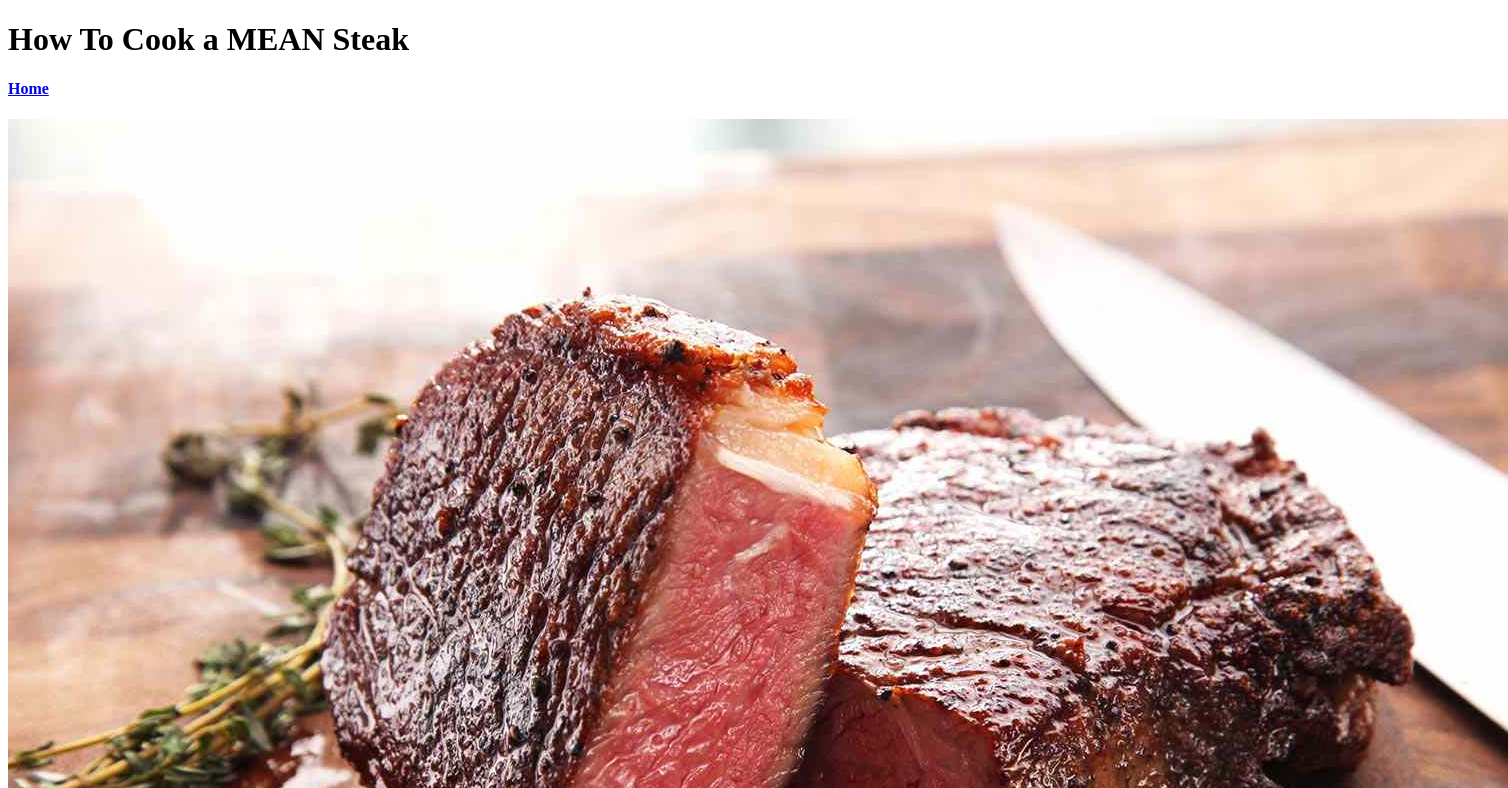
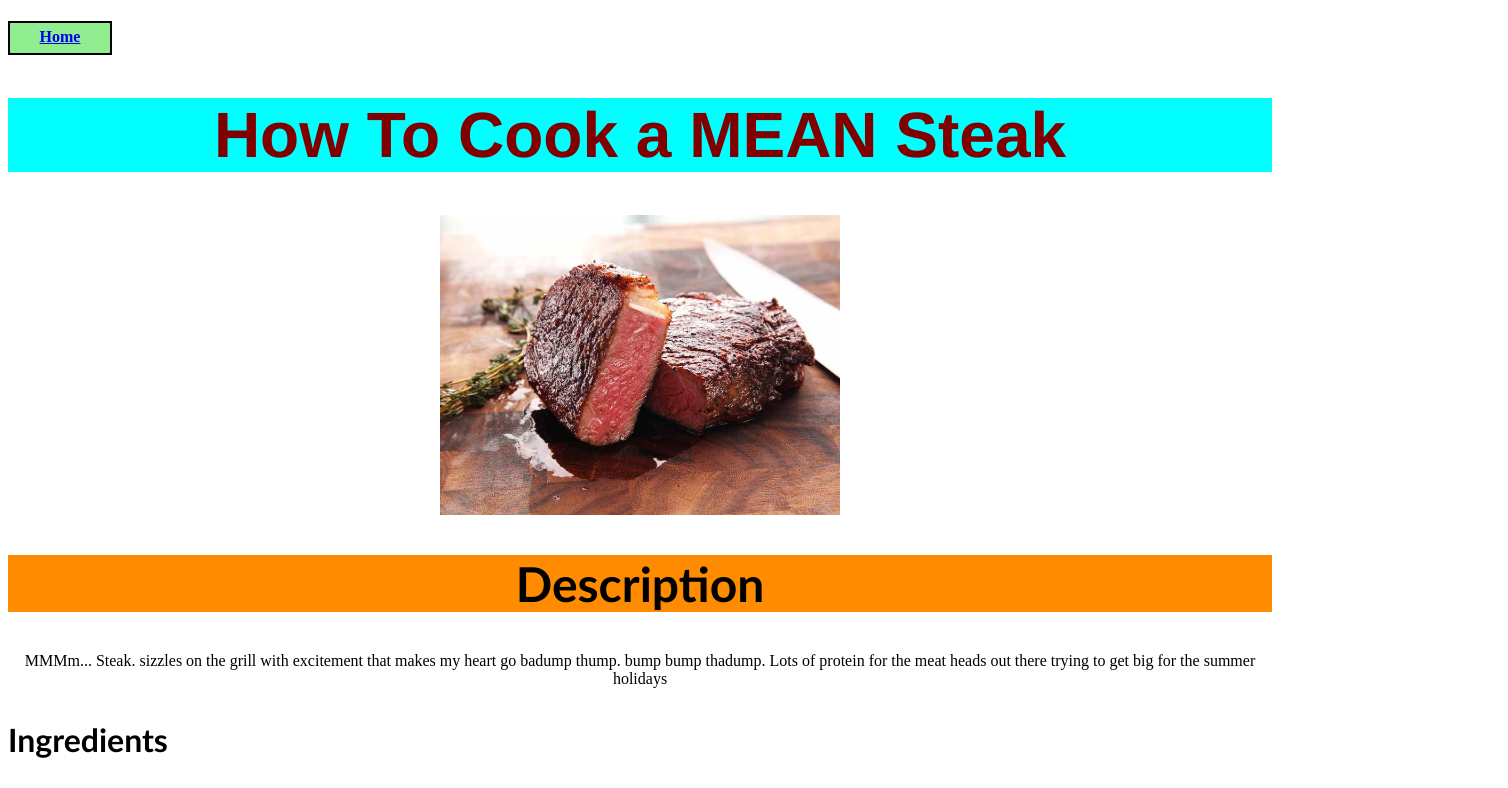
Before and after one commit to austinblackpersonal/odin-recipes, a plain HTML site: page recipes/steak.html in a window 1280 px wide. Shown: the top 788 px of the page, 1508 px wide, since content can reach past the window. Drawn offline with Linux system fonts and the light colour scheme.

Commit message:
add styles to recipes and home page
Used what we learned in the previous lessons to add some styling to the
home page and recipe pages

```diff
--- a/recipes/steak.html
+++ b/recipes/steak.html
@@ -3,12 +3,13 @@
 <head>
     <meta charset="UTF-8">
     <meta name="viewport" content="width=device-width, initial-scale=1.0">
+    <link rel="stylesheet" href="../styles/style.css">
     <title>Steak</title>
 </head>
 <body>
-    <h1>How To Cook a <strong>MEAN</strong> Steak</h1>
-    <h4><a href="../index.html">Home</a></h4>
-    <img src="../images/steak.jpg" alt="steak">
+    <h4 class="home"><a href="../index.html">Home</a></h4>
+    <h1 class="header">How To Cook a <strong>MEAN</strong> Steak</h1>
+    <img class="recipe-image"  src="../images/steak.jpg" alt="steak">
     <h2>Description</h2>
     <p>MMMm... Steak. sizzles on the grill with excitement that makes my heart go badump thump. bump bump thadump. Lots of protein for the meat heads out there trying to get big for the summer holidays</p>
 
--- /dev/null
+++ b/styles/style.css
@@ -0,0 +1,48 @@
+.header {
+    text-align: center;
+    font-family: 'Franklin Gothic Medium', 'Arial Narrow', Arial, sans-serif;
+    font-size: 4rem;
+    background-color: aqua;
+    color: maroon;
+}
+
+.recipe-list {
+    text-align: center;
+    margin-top: 10%;
+}
+
+.home {
+    border: 2px solid black;
+    background-color: lightgreen;
+    width: 100px;
+    height: 25px;
+    text-align: center;
+    padding-top: 5px;
+
+}
+
+.recipe-image {
+
+    width: 400px;
+    height: auto;
+    display: block;
+    margin-left: auto;
+    margin-right: auto;
+
+}
+
+h2 {
+    text-align: center;
+    font-size: 3rem;
+    font-family: 'Trebuchet MS', 'Lucida Sans Unicode', 'Lucida Grande', 'Lucida Sans', Arial, sans-serif;
+    background-color: darkorange;
+}
+
+h3 {
+    font-size: 2rem;
+    font-family: 'Trebuchet MS', 'Lucida Sans Unicode', 'Lucida Grande', 'Lucida Sans', Arial, sans-serif;
+}
+
+p {
+    text-align: center;
+}
```
Also changed, not shown: index.html (+3 -2 lines), recipes/chicken-dumplings.html (+4 -3 lines), recipes/dakdoritang.html (+3 -2 lines).
